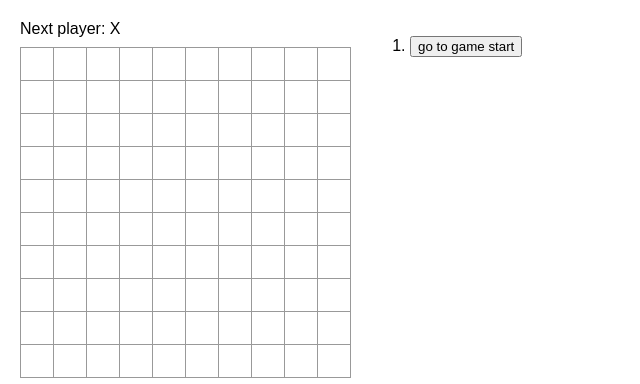
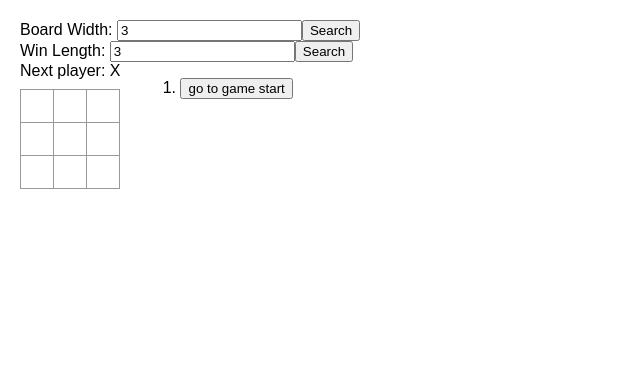
Before and after one commit to Zackareee/react-playground, a React (Create React App) app: page / in a window 1280 px wide. Shown: the top 384 px of the page, without its empty margins (0-640 px from the left). Built offline with nearby package versions, Linux system fonts and the light colour scheme.

Commit message:
variable size and win length

```diff
--- a/public/index.html
+++ b/public/index.html
@@ -8,7 +8,11 @@
 </head>
 
 <body>
-    <div id="root"></div>
+
+    <div id="root">
+
+
+    </div>
 </body>
 
 </html>
--- a/src/App.js
+++ b/src/App.js
@@ -5,9 +5,9 @@ function Square({ value, onSquareClick }) {
     return <button onClick={onSquareClick} className="square">{value}</button>
 }
 
-function Board({ xIsNext, squares, onPlay, playSize }) {
+function Board({ xIsNext, squares, onPlay, playSize, winSize}) {
     function handleClick(i) {
-        if (squares[i] || calculateWinners(squares)) {
+        if (squares[i] || calculateWinners(squares, winSize)) {
             return;
         }
 
@@ -19,7 +19,7 @@ function Board({ xIsNext, squares, onPlay, playSize }) {
     }
 
 
-    const winner = calculateWinners(squares);
+    const winner = calculateWinners(squares, winSize);
     let status;
     if (winner) {
         status = "winner: " + winner
@@ -86,8 +86,10 @@ function Board({ xIsNext, squares, onPlay, playSize }) {
 
 
 
+
 export function Game() {
-    const [boardSize, setBoardSize] = useState(10);
+    const [boardSize, setBoardSize] = useState(3);
+    const [winLength, setwinLength] = useState(3);
     const [xIsNext, setXIsNext] = useState(true);
     const [history, setHistory] = useState([Array(boardSize**2).fill(null)]);
     const [currentMove, setCurrentMove] = useState(0);
@@ -121,36 +123,69 @@ export function Game() {
 
     })
 
+    const setWidth = (event) => {
+        event.preventDefault();
+        const formData = new FormData(event.target)
+        const inputValue = formData.get('width')
+        console.log(inputValue)
+        setBoardSize(parseInt(inputValue))
+        setHistory([Array(boardSize**2).fill(null)])
+        setCurrentMove(0)
+        setXIsNext(true)
+    }
+    const setWinLength = (event) => {
+        event.preventDefault();
+        const formData = new FormData(event.target)
+        const inputValue = formData.get('winlength')
+        console.log(inputValue)
+        setwinLength(parseInt(inputValue))
+        setHistory([Array(boardSize**2).fill(null)])
+        setCurrentMove(0)
+        setXIsNext(true)
+    }
 
     return (
+        <>
+            <form onSubmit={setWidth}>
+                Board Width: <input defaultValue="3"  name="width" />
+                <button type="submit">Search</button>
+            </form>
+            <form onSubmit={setWinLength}>
+                Win Length: <input defaultValue="3" name="winlength" />
+                <button type="submit">Search</button>
+            </form>
+
             <div className='game'>
                 <div className='game-board'>
-                <Board xIsNext={xIsNext} squares={currentSquares} onPlay={handlePlay} playSize={boardSize}/>
+                    <Board xIsNext={xIsNext} squares={currentSquares} onPlay={handlePlay} playSize={boardSize} winSize={winLength} />
                 </div>
                 <div className='game-info'>
                     <ol>{moves}</ol>
                 </div>
 
             </div>
+        </>
     )
 }
 
 
-function calculateWinners(squares) {
-    const win_length = 5
+
+function calculateWinners(squares, winSize) {
+    let run_length = 0;
+    const win_length = winSize
     const board_size = Math.sqrt(squares.length)
     for (let row = 0; row < board_size; row++){ //x coordinate, 1 - 10, left to right
         for (let col = 0; col < board_size; col++){ //y coordinate, 1 - 10, top down
+            run_length++
             const current_coord = row * board_size + col; //current coordinate 1-100
             let current_length = 1;
             let previous_cell = null;
             if (squares[current_coord] === null) { continue; }
             if (col < (board_size - win_length + 1)) {
-                for (let i = 0; i <= win_length; i++) { // if current coordinate equals one to the right, plus one more to the right ... win_length
-                    if (squares[current_coord+i] !== null && previous_cell === squares[current_coord+i]) {
-                        console.log(current_coord+i,squares[current_coord+i])
+                for (let i = 0; i <= win_length; i++) { // if current coordinate equals one right, plus one more right ... win_length
+                    run_length++
+                    if (squares[current_coord+i] !== null && squares[current_coord + i] !== undefined && previous_cell === squares[current_coord+i]) {
                         current_length++
-                        console.log(current_length, squares[current_coord+i])
                     }
                     else {
                         previous_cell = squares[current_coord+i];
@@ -161,15 +196,16 @@ function calculateWinners(squares) {
                     }
                 }
             }
+            current_length = 1;
+            previous_cell = null;
             if (row < (board_size - win_length + 1)) {
-                for (let i = 0; i <= win_length; i++) { // if current coordinate equals one to the right, plus one more to the right ... win_length
-                    if (squares[current_coord + ( i * 10 )] !== null && previous_cell === squares[current_coord + ( i * 10 )]) {
-                        console.log(current_coord + ( i * 10 ),squares[current_coord + ( i * 10 )])
+                for (let i = 0; i <= win_length; i++) { // if current coordinate equals one down, plus one more down ... win_length
+                    run_length++
+                    if (squares[current_coord + ( i * board_size )] !== null && squares[current_coord + ( i * board_size )] !== undefined && previous_cell === squares[current_coord + ( i * board_size )]) {
                         current_length++
-                        console.log(current_length, squares[current_coord + ( i * 10 )])
                     }
                     else {
-                        previous_cell = squares[current_coord + ( i * 10 )];
+                        previous_cell = squares[current_coord + ( i * board_size )];
                         current_length = 1;
                     }
                     if (win_length <= current_length) {
@@ -177,16 +213,16 @@ function calculateWinners(squares) {
                     }
                 }
             }
-
+            current_length = 1;
+            previous_cell = null;
             if (row < (board_size - win_length + 1) && col < (board_size - win_length + 1) ) { //TODO check this is correct bounds
-                for (let i = 0; i <= win_length; i++) { // if current coordinate equals one to the right, plus one more to the right ... win_length
-                    if (squares[current_coord + ( i * 10  )+ i] !== null && previous_cell === squares[current_coord + ( i * 10  )+ i]) {
-                        console.log(current_coord + ( i * 10 + i ),squares[current_coord + ( i * 10) + i ])
+                for (let i = 0; i <= win_length; i++) { // if current coordinate equals one down/right, plus one more down/right ... win_length
+                    run_length++
+                    if (squares[current_coord + ( i * board_size  )+ i] !== null && squares[current_coord  + ( i * board_size  )+ i] !== undefined && previous_cell === squares[current_coord + ( i * board_size  )+ i]) {
                         current_length++
-                        console.log(current_length, squares[current_coord + ( i * 10 ) + i])
                     }
                     else {
-                        previous_cell = squares[current_coord + ( i * 10 ) + i];
+                        previous_cell = squares[current_coord + ( i * board_size ) + i];
                         current_length = 1;
                     }
                     if (win_length <= current_length) {
@@ -194,16 +230,16 @@ function calculateWinners(squares) {
                     }
                 }
             }
-
+            current_length = 1;
+            previous_cell = null;
             if (row < (board_size - win_length + 1) && col > (win_length - 2) ) { //TODO check this is correct bounds
-                for (let i = 0; i <= win_length; i++) { // if current coordinate equals one to the right, plus one more to the right ... win_length
-                    if (squares[current_coord + ( i * 10  )- i] !== null && previous_cell === squares[current_coord + ( i * 10  )- i]) {
-                        console.log(current_coord + ( i * 10 - i ),squares[current_coord + ( i * 10) - i ])
+                for (let i = 0; i <= win_length; i++) { // if current coordinate equals one down/left, plus one more down/left ... win_length
+                    run_length++
+                    if (squares[current_coord + ( i * board_size  )- i] !== null && squares[current_coord  + ( i * board_size  ) - i] !== undefined && previous_cell === squares[current_coord + ( i * board_size  )- i]) {
                         current_length++
-                        console.log(current_length, squares[current_coord + ( i * 10 ) -i])
                     }
                     else {
-                        previous_cell = squares[current_coord + ( i * 10 ) - i];
+                        previous_cell = squares[current_coord + ( i * board_size ) - i];
                         current_length = 1;
                     }
                     if (win_length <= current_length) {
@@ -213,5 +249,6 @@ function calculateWinners(squares) {
             }
         }
     }
+    // console.log(run_length)
     return null
 }
--- a/src/index.js
+++ b/src/index.js
@@ -7,6 +7,7 @@ import { Game } from "./App";
 
 ReactDOM.render(
     <React.StrictMode>
+
         <Game />
     </React.StrictMode>, document.getElementById("root")
 )
```
Lines whose indentation alone changed are shown as unchanged.
